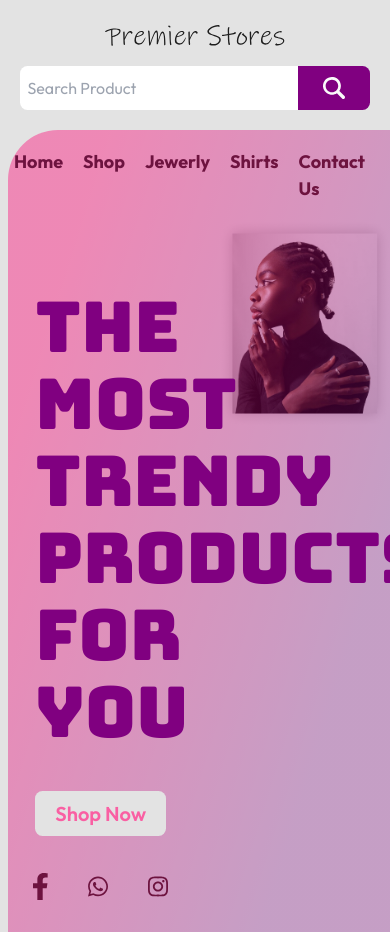
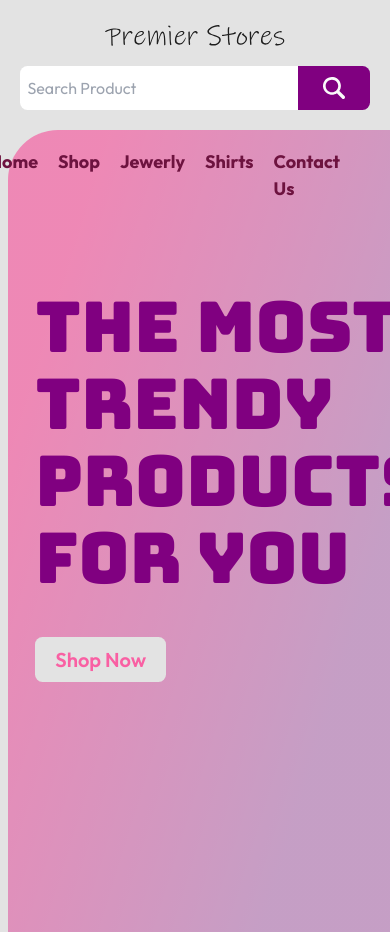
Before and after one commit to timmyproofficial/premier-store, a React (Vite) app: page / in a window 390 px wide. Shown: the top 932 px of the page. Built offline with nearby package versions, Linux system fonts and the light colour scheme.

Commit message:
Build the responsiveness for hero component.

```diff
--- a/src/components/Hero.tsx
+++ b/src/components/Hero.tsx
@@ -11,7 +11,7 @@ const Hero = () => {
     <>
       <NavbarTop />
       <div className="relative hero container">
-        <nav className="flex justify-end px-10 py-7">
+        <nav className="flex justify-end px-10 py-7 mr-10">
           <ul className="text-[1.8rem] text-link-color font-[700] flex gap-8">
             <li>
               <Link to={'/'}>Home</Link>
@@ -31,19 +31,19 @@ const Hero = () => {
           </ul>
         </nav>
 
-        <div className="grid grid-cols-[55%_45%] items-start">
+        <div className="grid md:grid-cols-[55%_45%]">
           <div className="flex flex-col gap-16 pl-11 mt-[70px]">
             <h1 className="uppercase">The most trendy products for you</h1>
             <Link to={'/'}>
               <Button text="Shop Now" />
             </Link>
           </div>
-          <div className="-z-20">
+          <div className="-z-20 hidden md:block">
             <img className="w-full" src={heroImg} alt="Hero Photo" />
           </div>
         </div>
 
-        <div className="flex gap-16 absolute top-[88vh] left-10">
+        <div className="hidden md:flex gap-16 absolute top-[88vh] left-10">
           <img className="w-[15px]" src={facebook} alt="Facebook Icon" />
           <img className="w-[20px]" src={whatsapp} alt="WhatsApp Icon" />
           <img className="w-[20px]" src={instagram} alt="Instagram Icon" />
```
